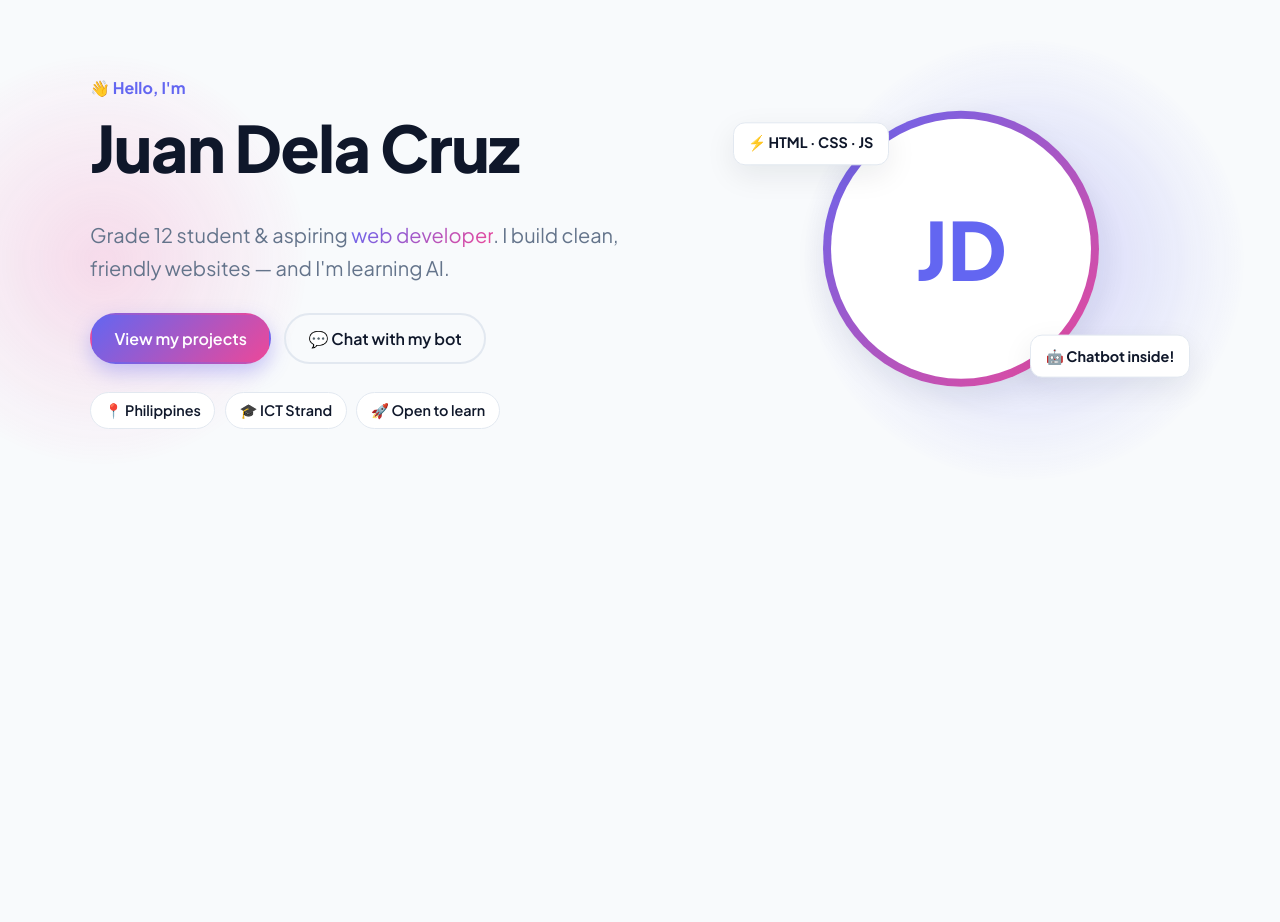
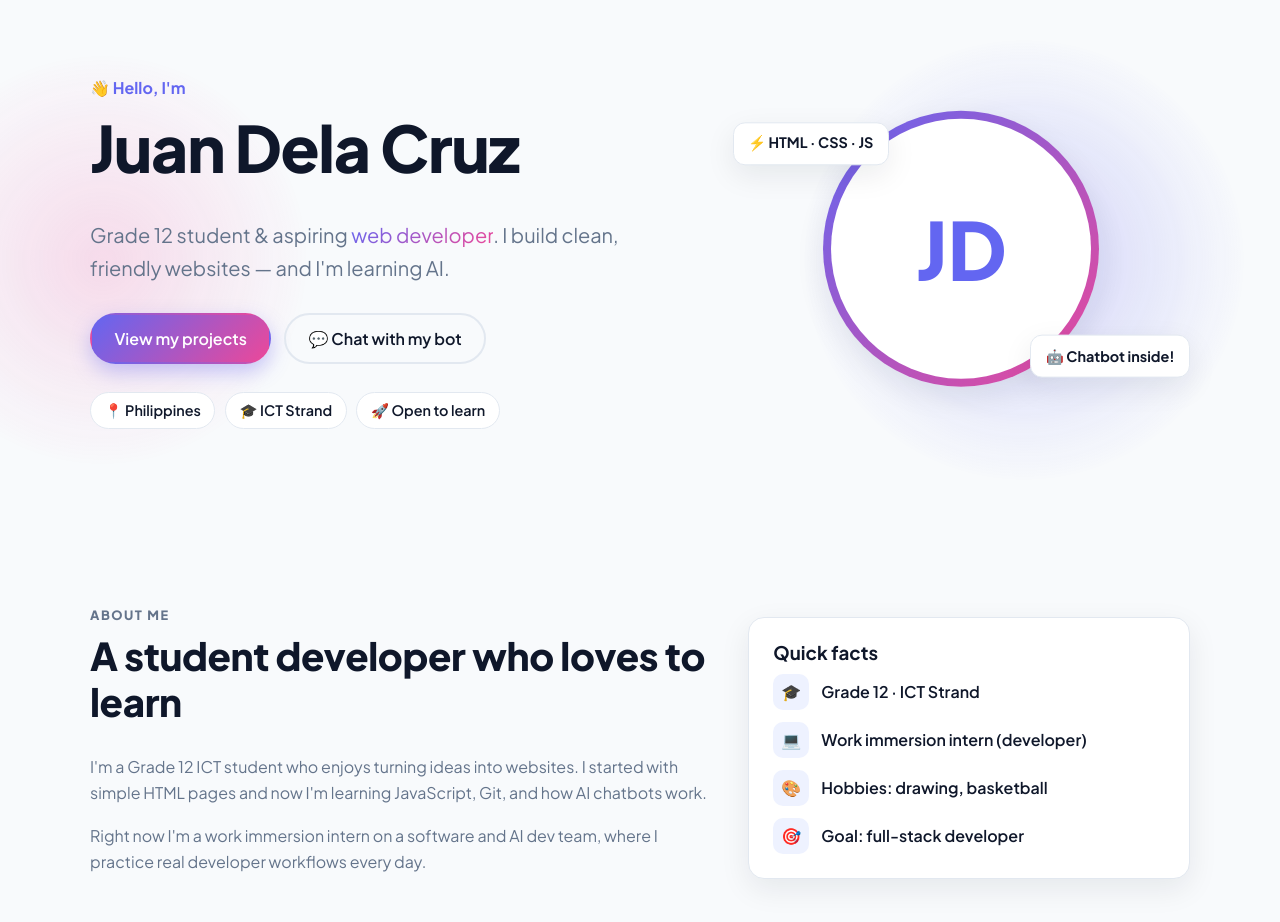
Before and after one commit to joshtiozon/portfolio, a plain HTML site: page index.html in a window 1280 px wide. Shown: the part 74-996 px from the top of the page. Before the commit the page ends 800 px from the top, so only its background shows below. Drawn offline with Linux system fonts and the light colour scheme.

```diff
--- a/css/style.css
+++ b/css/style.css
@@ -137,3 +137,19 @@
 .fc1 { top: 12%; left: 0; }
 .fc2 { bottom: 10%; right: 0; animation-delay: -3s; }
 @keyframes float { 0%, 100% { transform: translateY(0); } 50% { transform: translateY(-14px); } }
+
+/* ---------- 6. Sections + cards ---------- */
+.section { padding: 5rem 0; }
+.section.alt { background: var(--bg-alt); }
+.section-kicker { text-transform: uppercase; letter-spacing: 0.12em; font-size: 0.8rem; font-weight: 800;
+color: var(--accent); margin: 0 0 0.4rem; }
+.section-title { font-size: clamp(1.7rem, 4vw, 2.4rem); font-weight: 800; letter-spacing: -0.01em;
+margin-bottom: 1.8rem; }
+.card { background: var(--surface); border: 1px solid var(--border); border-radius: var(--radius); padding:
+1.5rem; box-shadow: var(--shadow); }
+.about-grid { display: grid; grid-template-columns: 1.4fr 1fr; gap: 2.5rem; align-items: center; }
+.about-grid p { color: var(--muted); }
+.facts ul { list-style: none; padding: 0; margin: 0; display: grid; gap: 0.75rem; }
+.facts li { display: flex; gap: 0.75rem; align-items: center; font-weight: 600; }
+.facts li span { width: 36px; height: 36px; display: grid; place-items: center; background: var(--chip-bg);
+border-radius: 10px; }
--- a/index.html
+++ b/index.html
@@ -73,6 +73,29 @@
 </div>
 </div>
 </section>
+<!-- ================= ABOUT ================= -->
+<section class="section" id="about">
+<div class="container about-grid">
+<div class="reveal">
+<p class="section-kicker">About me</p>
+<h2 class="section-title">A student developer who loves to learn</h2>
+<!-- ✏️ CUSTOMIZE: 2–3 short paragraphs about you -->
+<p>I'm a Grade 12 ICT student who enjoys turning ideas into websites. I started with simple HTML
+pages and now I'm learning JavaScript, Git, and how AI chatbots work.</p>
+<p>Right now I'm a work immersion intern on a software and AI dev team, where I practice real
+developer workflows every day.</p>
+</div>
+<div class="card facts reveal">
+<h3>Quick facts</h3>
+<ul>
+<li><span>🎓</span> Grade 12 · ICT Strand</li>
+<li><span>💻</span> Work immersion intern (developer)</li>
+<li><span>🎨</span> Hobbies: drawing, basketball</li>
+<li><span>🎯</span> Goal: full-stack developer</li>
+</ul>
+</div>
+</div>
+</section>
 </main>
 </body>
 </html>
```
